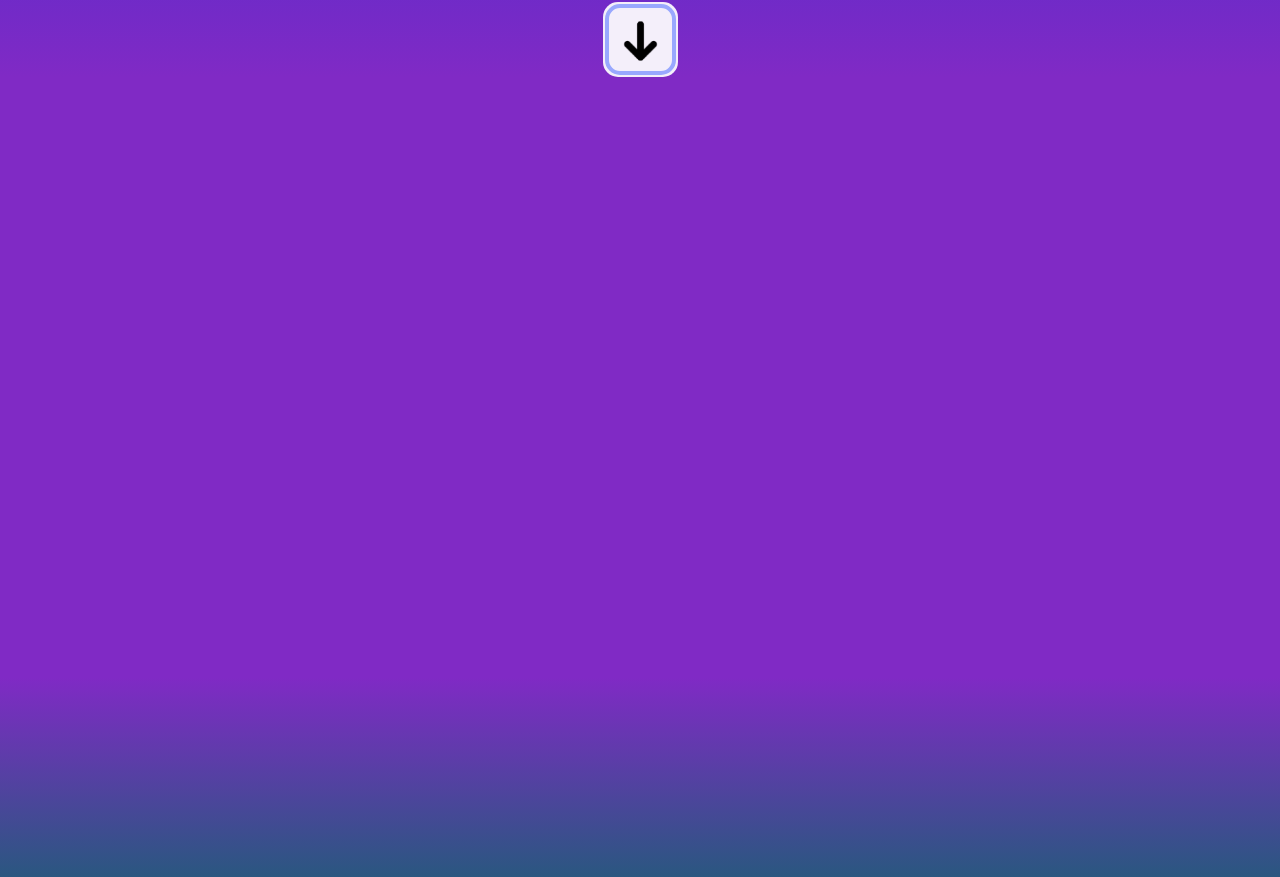
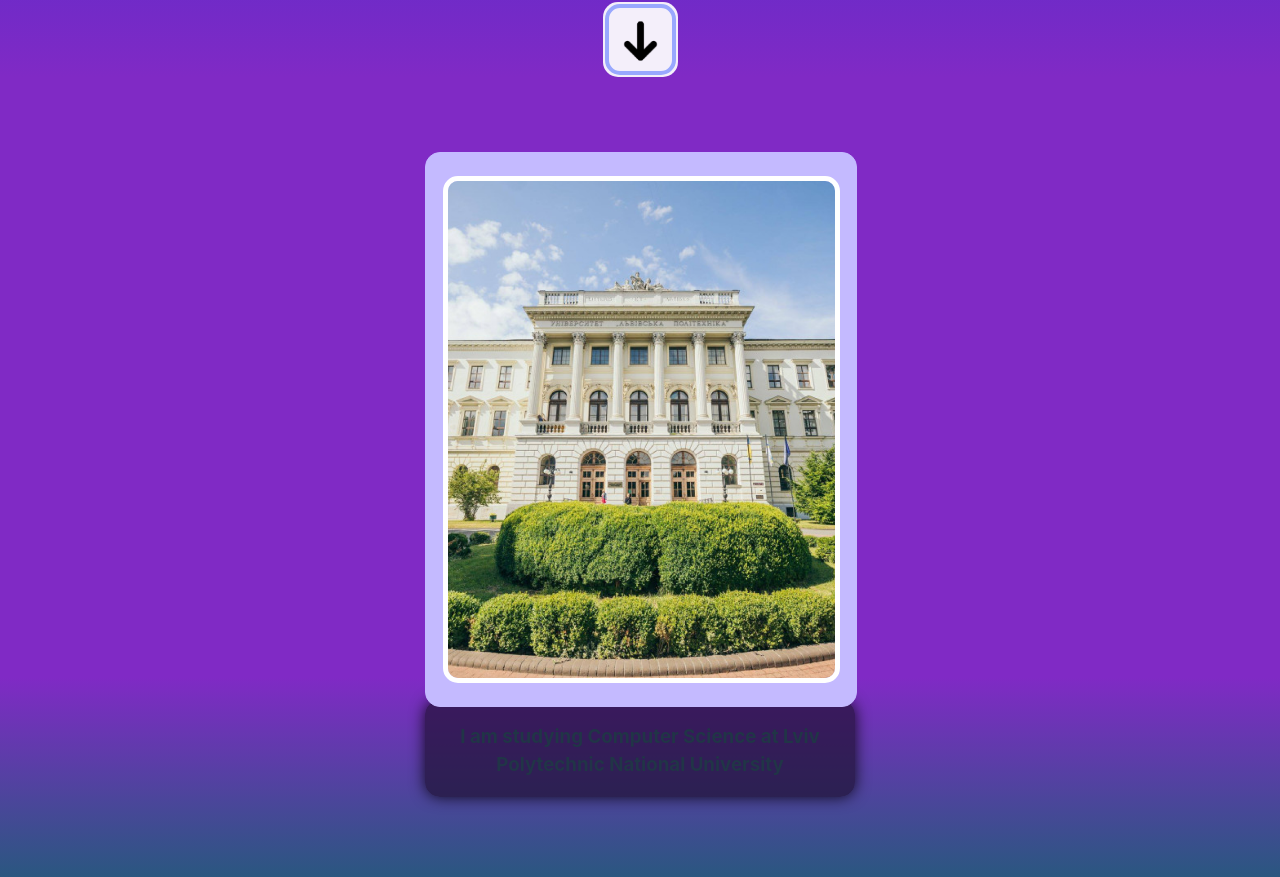
Before and after one commit to MrSecretest/oleh-kulys-portfolio, a React (Vite) app: page / in a window 1280 px wide. Shown: the part 812-1689 px from the top of the page. Built offline with nearby package versions, Linux system fonts and the light colour scheme.

Commit message:
Add card component

```diff
--- a/src/App.tsx
+++ b/src/App.tsx
@@ -1,4 +1,6 @@
 import './App.css'
+import './components/Card/Card.tsx'
+import Card from "./components/Card/Card.tsx";
 
 function App() {
   return (
@@ -13,7 +15,6 @@ function App() {
                               </h2>
                           </div>
                           <button className="buttonStyled">MORE ABOUT ME</button>
-
                       </div>
 
 
@@ -29,7 +30,7 @@ function App() {
               </div>
           </div>
           <div className="bg2">
-
+              <Card/>
           </div>
 
       </>
--- /dev/null
+++ b/src/components/Card/Card.tsx
@@ -0,0 +1,19 @@
+    import './CardStyles.css';
+    import placeholder from './CardMedia/placeholder.png'
+    function Card()
+    {
+        return(
+            <>
+                <div className="vertical-card">
+                    <div className="first-part">
+                        <img src={placeholder} alt={"123"}/>
+                    </div>
+                    <div className="second-part">
+                        <h3>I am studying Computer Science at Lviv Polytechnic National University</h3>
+                    </div>
+                </div>
+            </>
+        );
+    }
+
+    export default Card;
--- /dev/null
+++ b/src/components/Card/CardStyles.css
@@ -0,0 +1,66 @@
+    .vertical-card
+    {
+        display: flex;
+        flex-direction: column;
+        justify-items: start;
+        width: 430px;
+        height: 650px;
+        position: relative;
+    }
+
+    .first-part {
+        display: flex;
+        justify-content: center;
+        align-items: center;
+        width: 100%;
+        height: 85%;
+        background: #C4BAFF;
+        border: #C4BAFF solid 1px;
+        border-radius: 15px;
+        position: relative;
+        z-index: 1;
+    }
+
+    .first-part img {
+        width: 90%;
+        height: 90%;
+        object-fit: cover;
+        display: block;
+        border: white solid 5px;
+        border-radius: 15px;
+        user-select: none;
+        transition: all 0.1s ease-out;
+    }
+
+    .first-part img:hover{
+        width: 92%;
+        height: 92%;
+        border: #e6e3ff solid 5px;
+
+    }
+
+    .second-part
+    {
+        display: flex;
+        justify-content: center;
+        align-items: center;
+        width: 100%;
+        height: 15%;
+        background: rgba(25, 14, 41, 0.64);
+        border-radius: 15px;
+        position: absolute;
+        bottom: 5px;
+        text-align: center;
+        overflow: scroll;
+        z-index: 0;
+        box-shadow: rgba(0, 0, 0, 0.83) 0px 0px 15px;
+        transition: all 0.1s ease-out;
+    }
+
+    .second-part h3
+    {
+        font-family: Inter, system-ui;
+        padding-top: 5px;
+        margin: auto 0px auto 0px;
+        z-index: 1;
+    }
```
Also changed, not shown: src/components/Card/CardMedia/placeholder.png (added).
